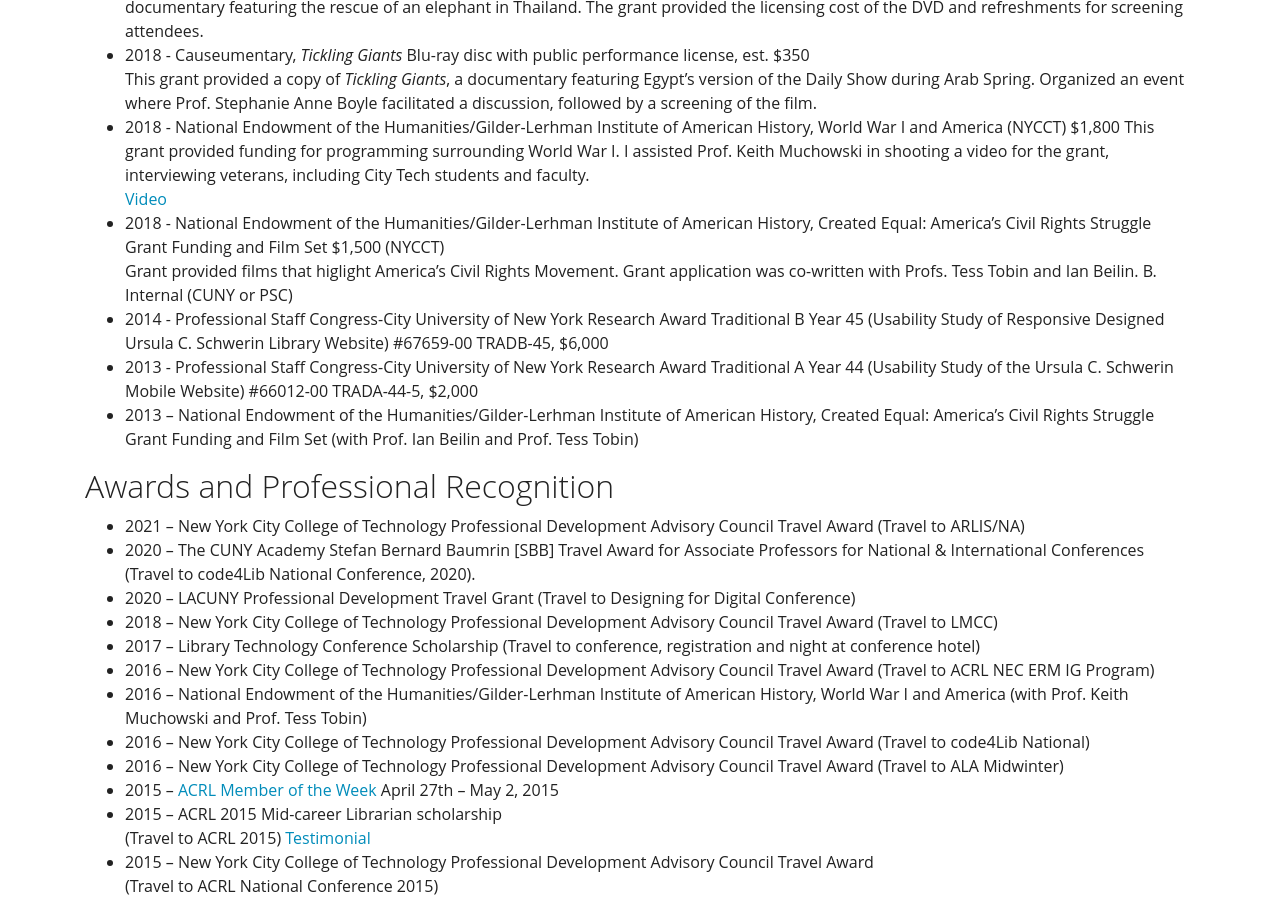
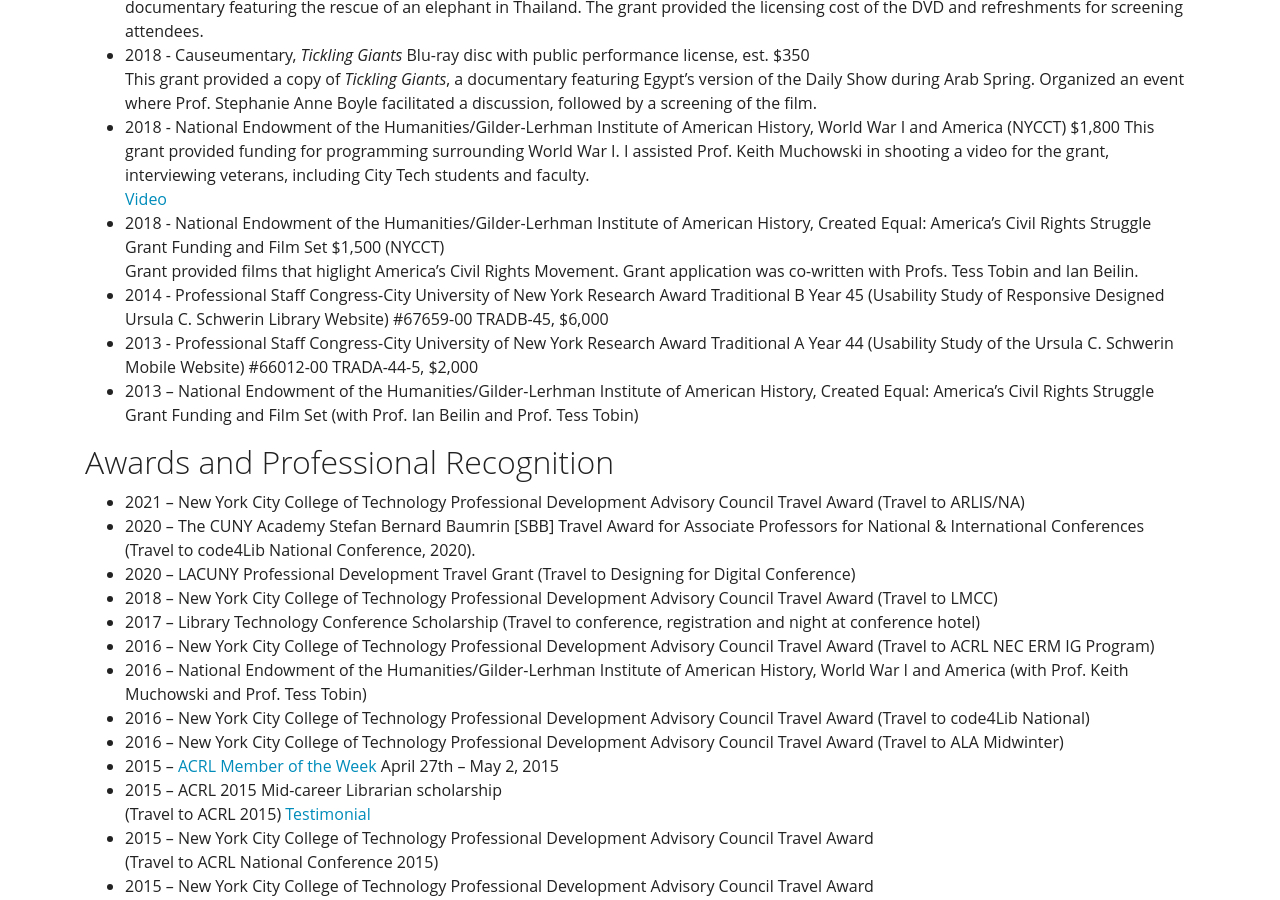
Before and after one commit to KentuckyFriedTofu/kentuckyfriedtofu.github.io.bak2, a Jekyll site: the page built from cv.md, in a window 1280 px wide and 900 px high, scrolled down 5878 px. Built offline with Jekyll 4.4.1, drawn with Linux system fonts in a browser that asks for light colours.

Commit message:
Update cv.md

```diff
--- a/cv.md
+++ b/cv.md
@@ -191,8 +191,7 @@ This grant provided a copy of *Tickling Giants*, a documentary featuring Egypt
 This grant provided funding for programming surrounding World War I. I assisted Prof. Keith Muchowski in shooting a video for the grant, interviewing veterans, including City Tech students and faculty.<br>
 [Video](https://www.youtube.com/watch?v=BLUVGoYbu1c&feature=youtu.be)<br>
 * 2018 - National Endowment of the Humanities/Gilder-Lerhman Institute of American History, Created Equal: America’s Civil Rights Struggle Grant Funding and Film Set $1,500 (NYCCT)<br>
-Grant provided films that higlight America's Civil Rights Movement. Grant application was co-written with Profs. Tess Tobin and Ian Beilin.
-B. Internal (CUNY or PSC)<br>
+Grant provided films that higlight America's Civil Rights Movement. Grant application was co-written with Profs. Tess Tobin and Ian Beilin.<br>
 * 2014 - Professional Staff Congress-City University of New York Research Award Traditional B Year 45 (Usability Study of Responsive Designed Ursula C. Schwerin Library Website) #67659-00 TRADB-45, $6,000<br>
 * 2013 - Professional Staff Congress-City University of New York Research Award Traditional A Year 44 (Usability Study of the Ursula C. Schwerin Mobile Website) #66012-00 TRADA-44-5, $2,000
 * 2013 – National Endowment of the Humanities/Gilder-Lerhman Institute of American History, Created Equal: America’s Civil Rights Struggle Grant Funding and Film Set (with Prof. Ian Beilin and Prof. Tess Tobin)<br>
```
